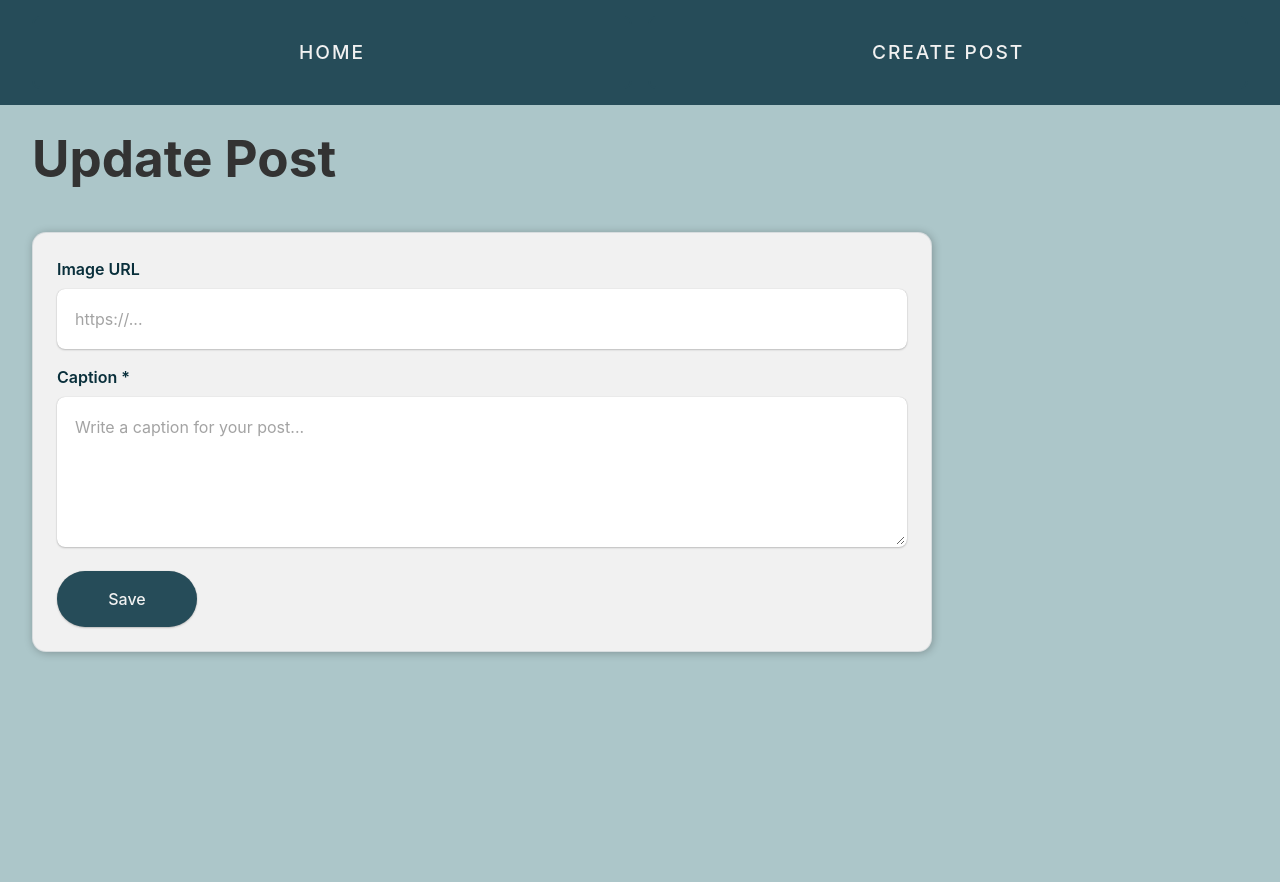
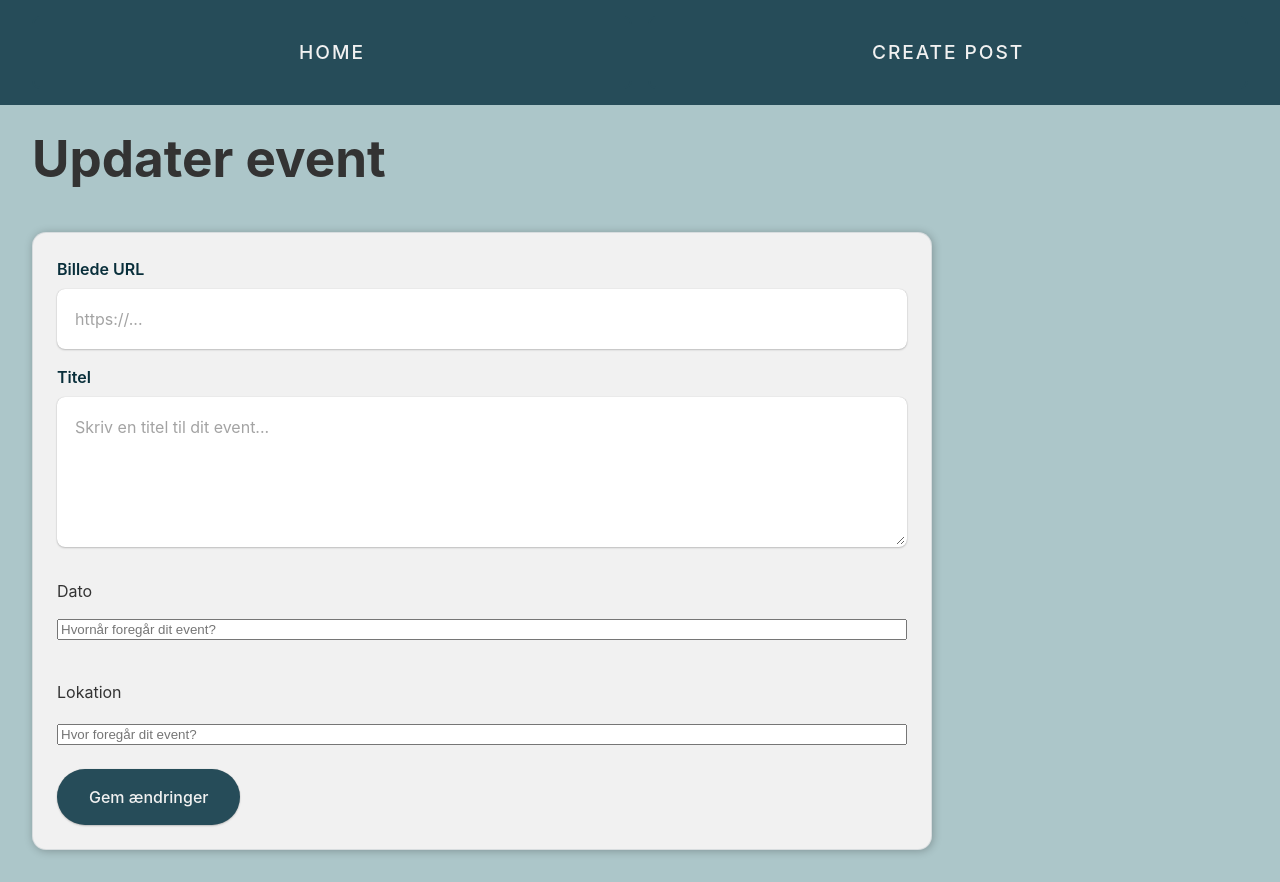
Before and after one commit to Kuppe13/web-app-2gather, a React (Vite) app: page /posts/1/update in a window 1280 px wide. Before the commit the page ends 800 px from the top, so only its background shows below. Built offline with nearby package versions, Linux system fonts and the light colour scheme; no server answers.

Commit message:
opdateret

```diff
--- a/src/pages/CreatePage.jsx
+++ b/src/pages/CreatePage.jsx
@@ -11,12 +11,24 @@ export default function CreatePage() {
   const navigate = useNavigate();
   const [image, setImage] = useState("");
   const [caption, setCaption] = useState("");
+  const [date, setDate] = useState("");
+  const [location, setLocation] = useState("");
 
   async function handleSubmit(event) {
     event.preventDefault();
 
-    // TODO: Send en POST request til Supabase med image og caption
-    // TODO: Naviger tilbage til forsiden, når postet er gemt
+    await fetch(URL, {
+      method: "POST",
+      headers,
+      body: JSON.stringify({
+        image: image.trim(),
+        caption: caption.trim(),
+        date: date.trim(),
+        location: location.trim(),
+      }),
+    });
+
+    navigate("/");
   }
 
   return (
@@ -26,29 +38,58 @@ export default function CreatePage() {
         <div className="form-grid">
           <div className="form-field">
             <label htmlFor="image">Image URL</label>
-            <input id="image" name="image" placeholder="https://..." required />
-            {/* TODO: Gør image-feltet controlled */}
+            <input
+              id="image"
+              name="image"
+              placeholder="https://..."
+              value={image}
+              onChange={(event) => setImage(event.target.value)}
+              required
+            />
             {image && (
               <img src={image} alt="Preview" className="image-preview" />
             )}
           </div>
 
           <div className="form-field">
-            <label htmlFor="caption">Caption *</label>
+            <label htmlFor="caption">Titel</label>
             <textarea
               id="caption"
               name="caption"
               rows="4"
-              placeholder="Write a caption for your post..."
+              placeholder="Skriv en titel til dit event..."
+              value={caption}
+              onChange={(event) => setCaption(event.target.value)}
               required
             />
-            {/* TODO: Gør caption-feltet controlled */}
           </div>
+
+          <div className="form-field"></div>
+          <label htmlFor="date">Date</label>
+          <input
+            id="date"
+            name="date"
+            placeholder="Hvornår foregår dit event?"
+            value={date}
+            onChange={(event) => setDate(event.target.value)}
+            required
+          />
+
+          <div className="form-field"></div>
+          <label htmlFor="location">Location</label>
+          <input
+            id="location"
+            name="location"
+            placeholder="Hvor foregår dit event?"
+            value={location}
+            onChange={(event) => setLocation(event.target.value)}
+            required
+          />
         </div>
 
         <div className="form-actions">
           <button type="submit" className="btn btn-primary">
-            Save
+            Gem event
           </button>
         </div>
       </form>
--- a/src/pages/HomePage.jsx
+++ b/src/pages/HomePage.jsx
@@ -2,17 +2,21 @@ import { useEffect, useState } from "react";
 import PostCard from "../components/PostCard";
 
 const URL = import.meta.env.VITE_SUPABASE_URL;
-const headers = {
-  apikey: import.meta.env.VITE_SUPABASE_APIKEY,
-  "Content-Type": "application/json",
-};
+const APIKEY = import.meta.env.VITE_SUPABASE_APIKEY;
 
 export default function HomePage() {
   const [posts, setPosts] = useState([]);
 
   useEffect(() => {
     async function getPosts() {
-      // TODO: Hent alle posts fra Supabase og gem dem i posts state
+      const response = await fetch(URL, {
+        headers: {
+          apikey: APIKEY,
+          "Content-Type": "application/json",
+        },
+      });
+      const data = await response.json();
+      setPosts(data);
     }
 
     getPosts();
@@ -21,8 +25,8 @@ export default function HomePage() {
   return (
     <main className="app">
       <section className="feed-intro">
-        <p className="feed-eyebrow">Post App</p>
-        <h1 className="page-title">Explore the latest posts</h1>
+        <p className="feed-eyebrow">2GATHER</p>
+        <h1 className="page-title">Find dit næste event her!</h1>
       </section>
 
       <section className="post-grid">
@@ -33,3 +37,6 @@ export default function HomePage() {
     </main>
   );
 }
+
+console.log("VITE_SUPABASE_URL:", URL);
+console.log("VITE_SUPABASE_APIKEY:", APIKEY);
--- a/src/pages/PostDetailPage.jsx
+++ b/src/pages/PostDetailPage.jsx
@@ -10,26 +10,30 @@ const headers = {
 export default function PostDetailPage() {
   const { id } = useParams();
   const navigate = useNavigate();
-  const [post, setPost] = useState(null);
+  const [post, setPost] = useState({});
 
   useEffect(() => {
     async function getPost() {
-      // TODO: Hent ét post fra Supabase ud fra id i URL'en
+      const response = await fetch(`${URL}?id=eq.${id}`, { headers });
+      const data = await response.json();
+      setPost(data[0]);
     }
 
     getPost();
   }, [id]);
 
   async function handleDelete() {
-    // TODO: Bed brugeren bekræfte sletning
-    // TODO: Send en DELETE request til Supabase
-    // TODO: Naviger tilbage til forsiden bagefter
+    const confirmed = window.confirm("Delete this post?");
+
+    if (!confirmed) return;
+
+    await fetch(`${URL}?id=eq.${id}`, { method: "DELETE", headers });
+    navigate("/");
   }
 
   return (
     <main className="app">
       <h1 className="page-title">Post Details</h1>
-      {post && (
       <article className="post-detail">
         <img src={post.image} alt={post.caption} />
         <div className="post-detail-body">
@@ -45,7 +49,6 @@ export default function PostDetailPage() {
           </div>
         </div>
       </article>
-      )}
     </main>
   );
 }
--- a/src/pages/UpdatePage.jsx
+++ b/src/pages/UpdatePage.jsx
@@ -12,10 +12,17 @@ export default function UpdatePage() {
   const navigate = useNavigate();
   const [image, setImage] = useState("");
   const [caption, setCaption] = useState("");
+  const [date, setDate] = useState("");
+  const [location, setLocation] = useState("");
 
   useEffect(() => {
     async function getPost() {
-      // TODO: Hent ét post fra Supabase og brug det som startværdier i formularen
+      const response = await fetch(`${URL}?id=eq.${id}`, { headers });
+      const data = await response.json();
+      setImage(data[0].image);
+      setCaption(data[0].caption);
+      setDate(data[0].date);
+      setLocation(data[0].location);
     }
 
     getPost();
@@ -24,41 +31,80 @@ export default function UpdatePage() {
   async function handleSubmit(event) {
     event.preventDefault();
 
-    // TODO: Send en PATCH request til Supabase med de opdaterede værdier
-    // TODO: Naviger tilbage til detail-siden, når postet er gemt
+    await fetch(`${URL}?id=eq.${id}`, {
+      method: "PATCH",
+      headers,
+      body: JSON.stringify({
+        image: image.trim(),
+        caption: caption.trim(),
+        date: date.trim(),
+        location: location.trim(),
+      }),
+    });
+
+    navigate(`/posts/${id}`);
   }
 
   return (
     <main className="app">
-      <h1 className="page-title">Update Post</h1>
+      <h1 className="page-title">Updater event</h1>
 
       <form className="post-form" onSubmit={handleSubmit}>
         <div className="form-grid">
           <div className="form-field">
-            <label htmlFor="image">Image URL</label>
-            <input id="image" name="image" placeholder="https://..." required />
-            {/* TODO: Gør image-feltet controlled */}
+            <label htmlFor="image">Billede URL</label>
+            <input
+              id="image"
+              name="image"
+              placeholder="https://..."
+              value={image}
+              onChange={(event) => setImage(event.target.value)}
+              required
+            />
             {image && (
               <img src={image} alt="Preview" className="image-preview" />
             )}
           </div>
 
           <div className="form-field">
-            <label htmlFor="caption">Caption *</label>
+            <label htmlFor="caption">Titel</label>
             <textarea
               id="caption"
               name="caption"
               rows="4"
-              placeholder="Write a caption for your post..."
+              placeholder="Skriv en titel til dit event..."
+              value={caption}
+              onChange={(event) => setCaption(event.target.value)}
               required
             />
-            {/* TODO: Gør caption-feltet controlled */}
           </div>
+
+          <div className="form-field"></div>
+          <label htmlFor="date">Dato</label>
+          <input
+            id="date"
+            name="date"
+            placeholder="Hvornår foregår dit event?"
+            value={date}
+            onChange={(event) => setDate(event.target.value)}
+            required
+          />
         </div>
+
+        <div className="form-field"></div>
+        <label htmlFor="location">Lokation</label>
+        <input
+          id="location"
+          name="location"
+          placeholder="Hvor foregår dit event?"
+          value={location}
+          onChange={(event) => setLocation(event.target.value)}
+          required
+        />
 
         <div className="form-actions">
           <button type="submit" className="btn btn-primary">
-            Save
+            Gem ændringer
           </button>
         </div>
       </form>
```
Also changed, not shown: 1 other file (tests, documents, lock files or other folders). Lines whose indentation alone changed are shown as unchanged.
